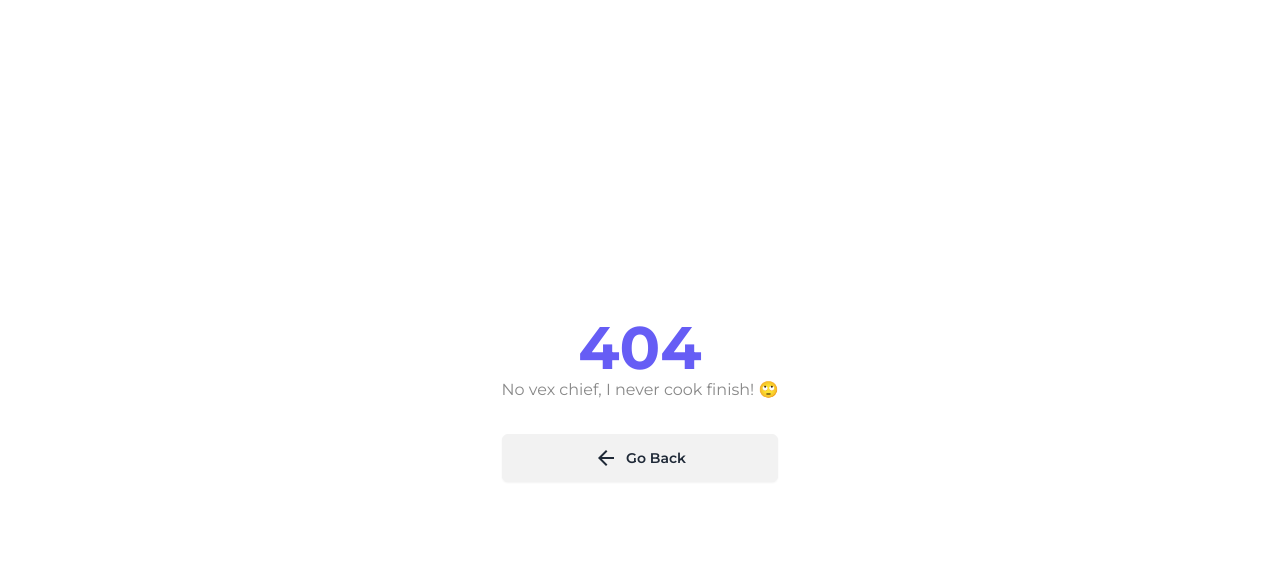
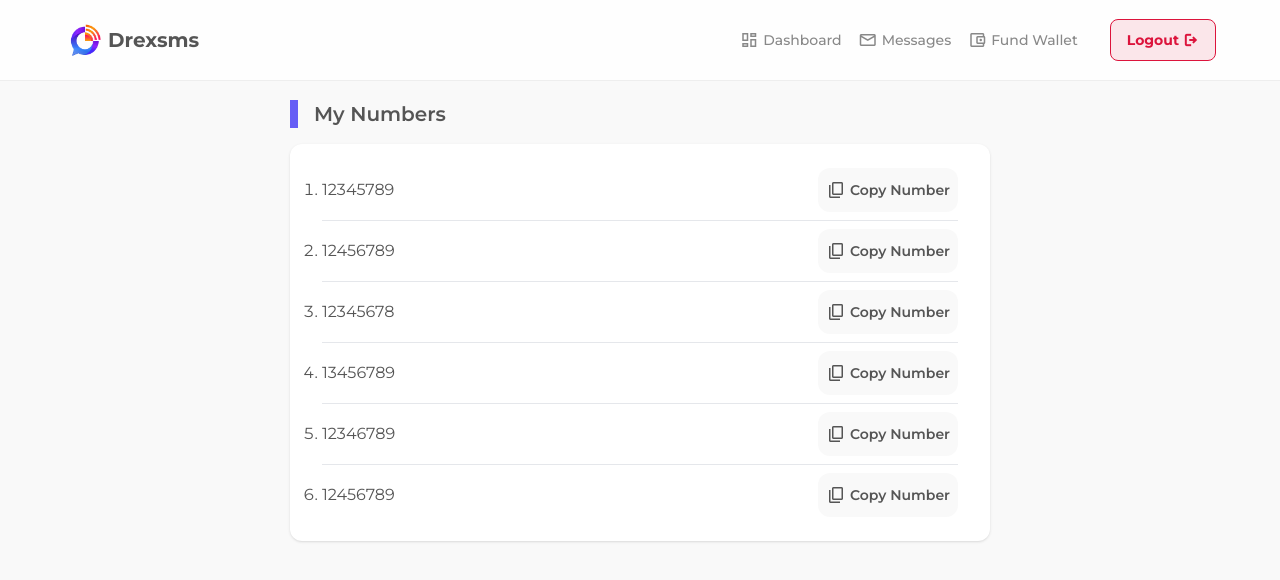
Before and after one commit to Gift-Jackson/Drexsms, a React (Vite) app: page /numbers in a window 1280 px wide. Before the commit this address had no page. Shown: the top 580 px of the page. Built offline with nearby package versions, Linux system fonts and the light colour scheme.

Commit message:
User Dashboard - Numbers Page

```diff
--- a/src/App.tsx
+++ b/src/App.tsx
@@ -16,6 +16,7 @@ const Dashboard = lazy(()=> import("./Components/User/Pages/Dashboard"))
 const Purchase = lazy(() => import("./Components/User/Pages/Purchase"));
 const Messages = lazy(() => import("./Components/User/Pages/Messages"));
 const FundWallet = lazy(() => import("./Components/User/Pages/FundWallet"));
+const Numbers = lazy(() => import("./Components/User/Pages/Numbers"));
 
 const App = () => {
   useEffect(() => {
@@ -40,6 +41,7 @@ const App = () => {
           <Route path="/purchase" element={<Purchase/>} />
           <Route path="/messages" element={<Messages/>} />
           <Route path="/fund-wallet" element={<FundWallet/>} />
+          <Route path="/numbers" element={<Numbers/>} />
 
           <Route path="*" element={<Notfound />} />
         </Routes>
--- /dev/null
+++ b/src/Components/Admin/Layout.tsx
@@ -0,0 +1,8 @@
+
+const Layout = () => {
+  return (
+    <div>Layout</div>
+  )
+}
+
+export default Layout
--- a/src/Components/Global/Loader.tsx
+++ b/src/Components/Global/Loader.tsx
@@ -1,12 +1,12 @@
-import loader from "../../assets/loader.svg"
+import loader from "../../assets/loader.svg";
 const Loader = () => {
   return (
-      <>
-          <div className="min-h-screen flex-center-center">
-              <img src={loader} alt="Loader" />
+    <>
+      <div className="min-h-screen flex-center-center">
+        <img src={loader} alt="Loader" className="-translate-y-12" />
       </div>
-      </>
-  )
-}
+    </>
+  );
+};
 
-export default Loader
+export default Loader;
--- /dev/null
+++ b/src/Components/User/Pages/Numbers.tsx
@@ -0,0 +1,74 @@
+import { useState } from "react";
+import Layout from "../Layout";
+import Heading from "../UI/Heading";
+import toast from "react-hot-toast";
+
+const Numbers = () => {
+  const numbers = [
+    "12345789",
+    "12456789",
+    "12345678",
+    "13456789",
+    "12346789",
+    "12456789",
+  ];
+
+  const [copiedCode, setCopiedCode] = useState<string | null>(null);
+
+  const copyToClipboard = (code: string) => {
+    navigator.clipboard
+      .writeText(code)
+      .then(() => {
+        toast.success(`Phone number ${code} copied to clipboard!`);
+        setCopiedCode(code);
+        setTimeout(() => {
+          setCopiedCode(null);
+        }, 2000); // Revert back after 2 seconds
+      })
+      .catch((err) => {
+        toast.error("Could not copy text: ", err);
+      });
+  };
+  return (
+    <Layout>
+      <div>
+        <Heading title="My Numbers" />
+        <div className="mt-4 bg-white shadow p-4 rounded-xl">
+          <ul className=" list-decimal px-4">
+            {numbers.map((number, index) => (
+              <li key={index} className="py-2 border-b last:border-none">
+                <div className="flex items-center">
+                    <div className="flex-1">{number}</div>
+                    <div>
+                      <button
+                        className="flex-center-center font-semibold rounded-xl gap-1 py-2 px-2"
+                        onClick={() => copyToClipboard(number)}
+                      >
+                        {copiedCode === number ? (
+                          <>
+                            <span className="material-symbols-outlined text-xl">
+                              check
+                            </span>
+                            <span className="text-sm">Copied</span>
+                          </>
+                        ) : (
+                          <>
+                            <span className="material-symbols-outlined text-xl">
+                              content_copy
+                            </span>
+                            <span className="text-sm">Copy Number</span>
+                          </>
+                        )}
+                      </button>
+                    </div>
+                </div>
+              </li>
+            ))}
+          </ul>
+        </div>
+      </div>
+    </Layout>
+  );
+};
+
+export default Numbers;
```
Also changed, not shown: src/Components/User/UI/Card.tsx (+7 -8 lines).
